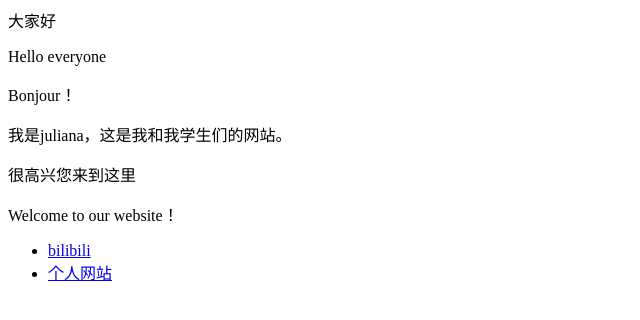
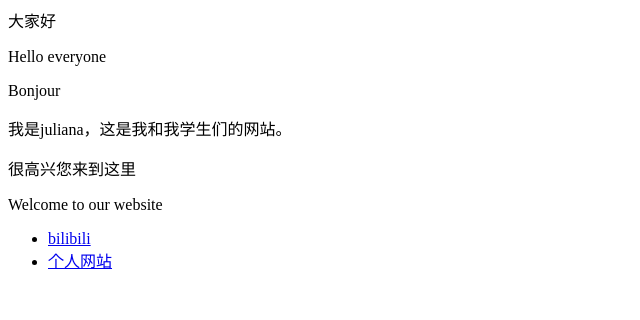
Before and after one commit to juliana-students/juliana-students.github.io, a plain HTML site: page index.html in a window 1280 px wide. Shown: the whole page, without its empty margins (0-640 px from the left). Drawn offline with Linux system fonts and the light colour scheme.

Commit message:
Update index.html

```diff
--- a/index.html
+++ b/index.html
@@ -1,9 +1,9 @@
 <p>大家好</p>
 <p>Hello everyone</p>
-<p>Bonjour！</p>
+<p>Bonjour</p>
 <p>我是juliana，这是我和我学生们的网站。</p>
 <p>很高兴您来到这里</p>
-<p>Welcome to our website！</p>
+<p>Welcome to our website</p>
 <ul>
   <li><a href="https://space.bilibili.com/87817874">bilibili</a></li>
   <li><a href="http://juliana-students.github.io">个人网站</a></li>
```
